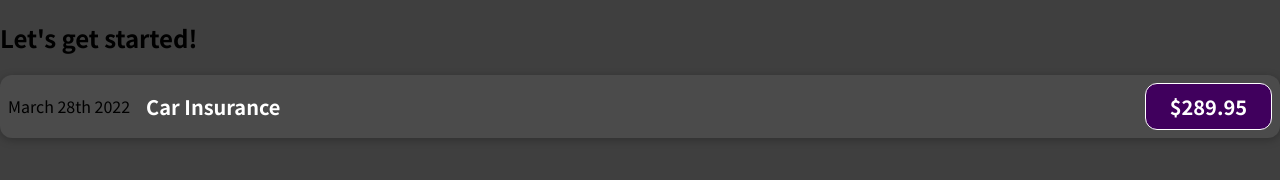
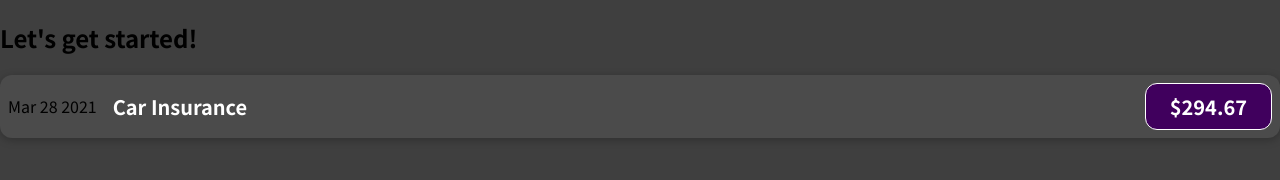
Before and after one commit to SwarajKaran/Expense-Tracker, a JavaScript app: page / in a window 1280 px wide. Shown: the top 180 px of the page. Built offline with nearby package versions, Linux system fonts and the light colour scheme.

Commit message:
Remove Hardcode

```diff
--- a/src/components/ExpenseItem.js
+++ b/src/components/ExpenseItem.js
@@ -1,11 +1,14 @@
 import './ExpenseItem.css';
 function ExpenseItem() {
+  const expenseDate = new Date(2021, 2, 28);
+  const expenseTitle = 'Car Insurance';
+  const expenseAmount = 294.67;
   return (
     <div className="expense-item">
-      <div>March 28th 2022</div>
+      <div>{expenseDate.toString().substring(4, 15)}</div>
       <div className="expense-item__description">
-        <h2>Car Insurance</h2>
-        <div className="expense-item__price">$289.95</div>
+        <h2>{expenseTitle}</h2>
+        <div className="expense-item__price">${expenseAmount}</div>
       </div>
     </div>
   );
```
